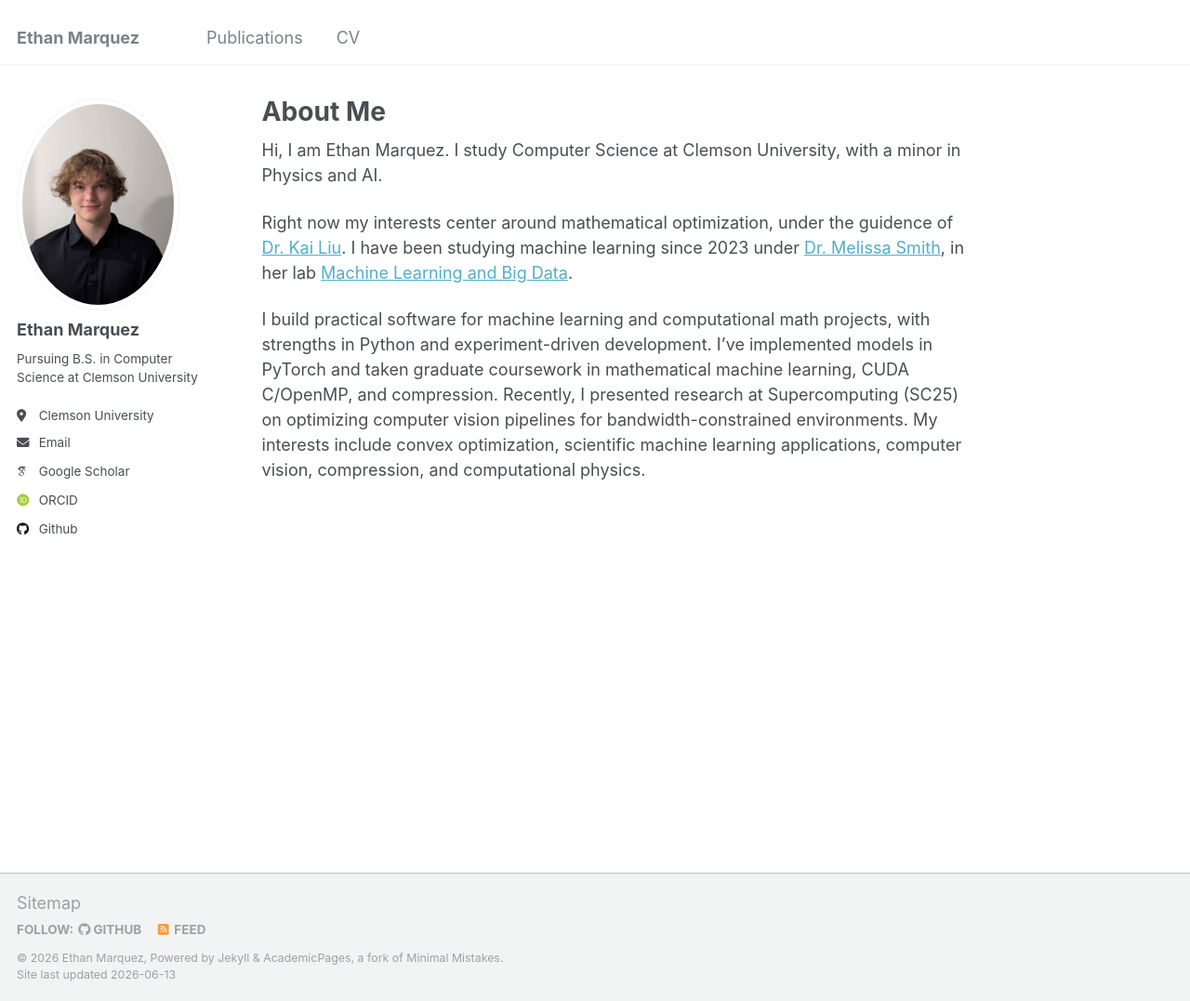
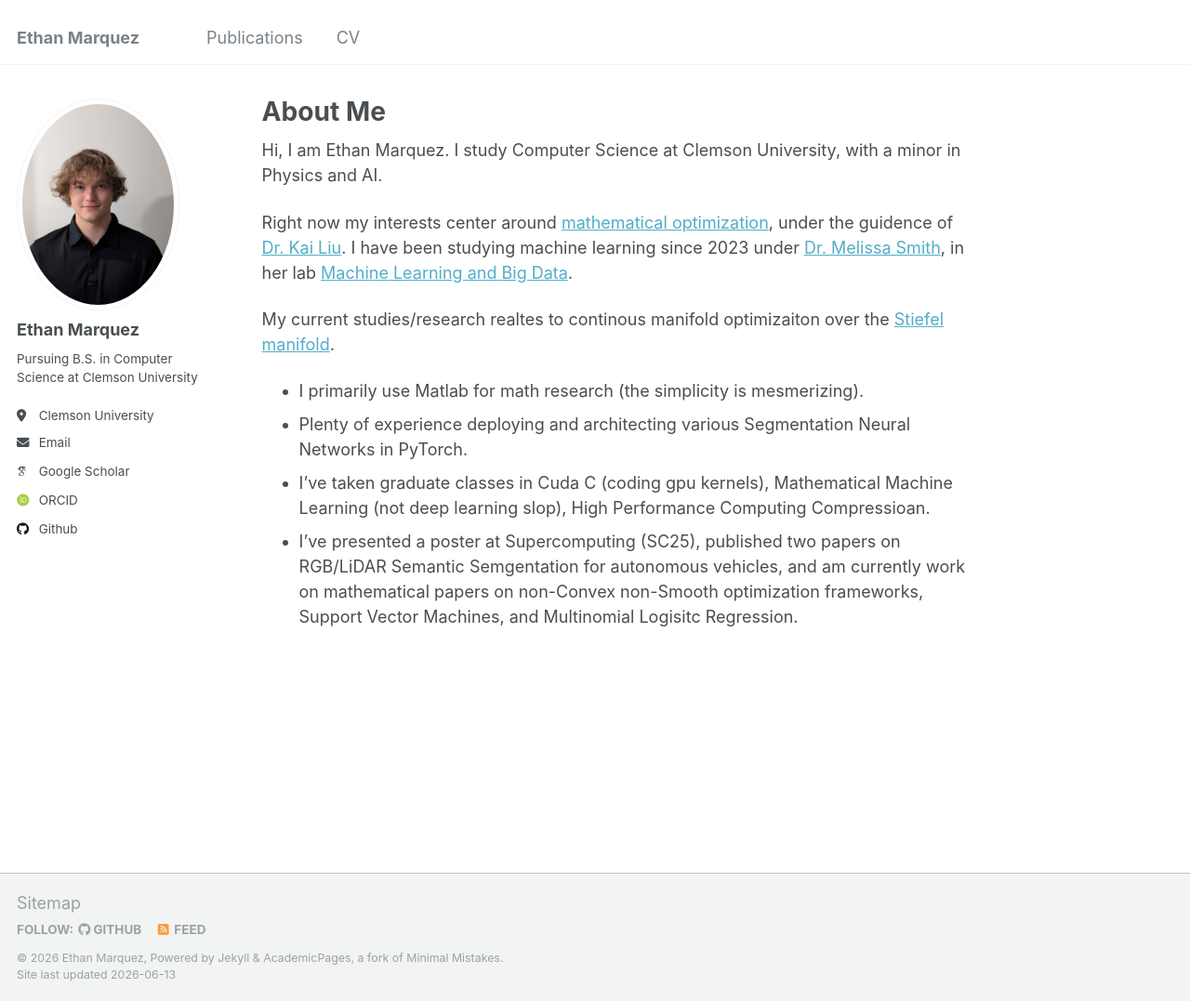
Before and after one commit to ethanmarq/ethanmarq.github.io, a Jekyll site: the page built from _pages/about.md, in a window 1280 px wide and 1077 px high. Shown: the whole window at 93% size. Built offline with Jekyll 4.4.1, drawn with Linux system fonts in a browser that asks for light colours; some web fonts are replaced.

Commit message:
about me final draft

```diff
--- a/_pages/about.md
+++ b/_pages/about.md
@@ -9,8 +9,11 @@ redirect_from:
 
 Hi, I am Ethan Marquez. I study Computer Science at Clemson University, with a minor in Physics and AI.
 
-Right now my interests center around mathematical optimization, under the guidence of [Dr. Kai Liu](https://sites.google.com/view/kailiu/home). I have been studying machine learning since 2023 under [Dr. Melissa Smith](https://www.clemson.edu/cecas/departments/ece/faculty_staff/faculty/msmith.html), in her lab [Machine Learning and Big Data](https://cufctl.github.io/mlbd/).
+Right now my interests center around [mathematical optimization](https://en.wikipedia.org/wiki/Mathematical_optimization?useskin=vector), under the guidence of [Dr. Kai Liu](https://sites.google.com/view/kailiu/home). I have been studying machine learning since 2023 under [Dr. Melissa Smith](https://www.clemson.edu/cecas/departments/ece/faculty_staff/faculty/msmith.html), in her lab [Machine Learning and Big Data](https://cufctl.github.io/mlbd/).
 
+My current studies/research realtes to continous manifold optimizaiton over the [Stiefel manifold](https://en.wikipedia.org/wiki/Stiefel_manifold?useskin=vector).
 
-
-I build practical software for machine learning and computational math projects, with strengths in Python and experiment-driven development. I've implemented models in PyTorch and taken graduate coursework in mathematical machine learning, CUDA C/OpenMP, and compression. Recently, I presented research at Supercomputing (SC25) on optimizing computer vision pipelines for bandwidth-constrained environments. My interests include convex optimization, scientific machine learning applications, computer vision, compression, and computational physics.
+- I primarily use Matlab for math research (the simplicity is mesmerizing).
+- Plenty of experience deploying and architecting various Segmentation Neural Networks in PyTorch.
+- I've taken graduate classes in Cuda C (coding gpu kernels), Mathematical Machine Learning (not deep learning slop), High Performance Computing Compressioan.
+- I've presented a poster at Supercomputing (SC25), published two papers on RGB/LiDAR Semantic Semgentation for autonomous vehicles, and am currently work on mathematical papers on non-Convex non-Smooth optimization frameworks, Support Vector Machines, and Multinomial Logisitc Regression.
```
